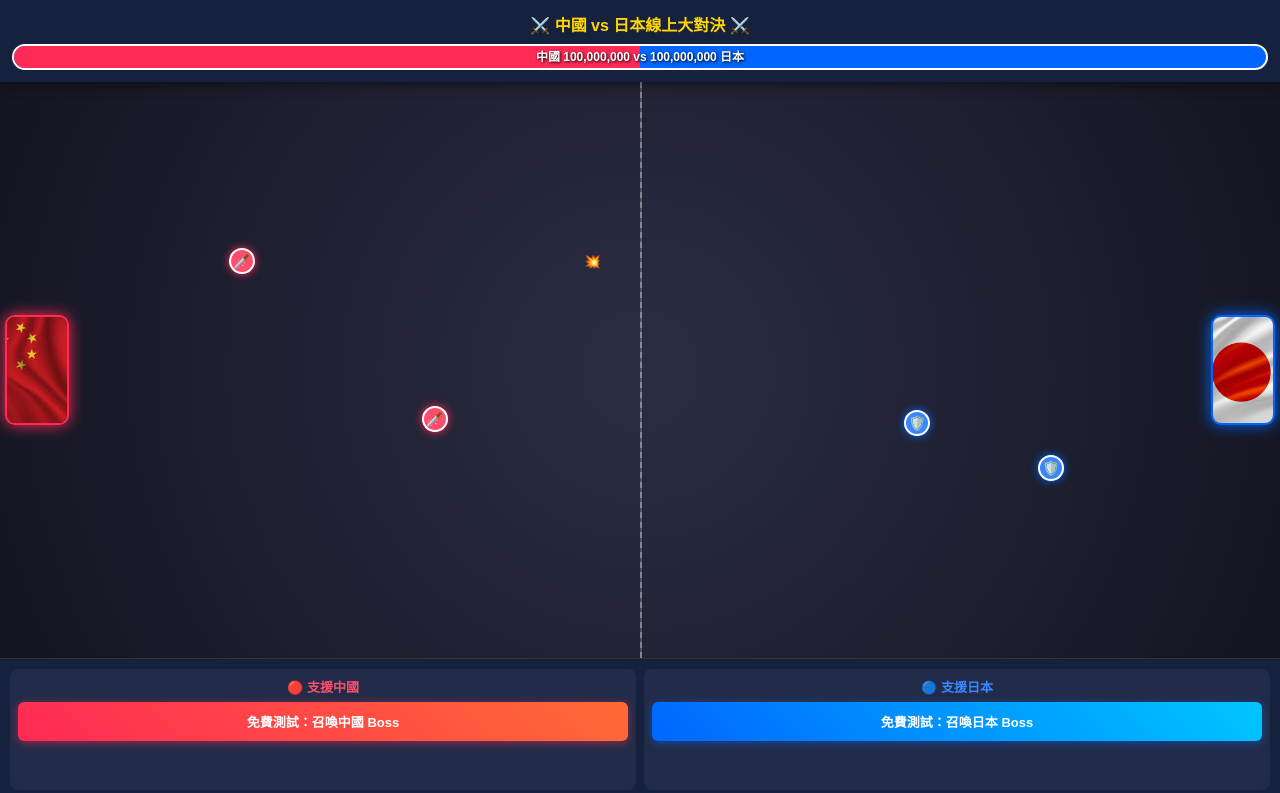
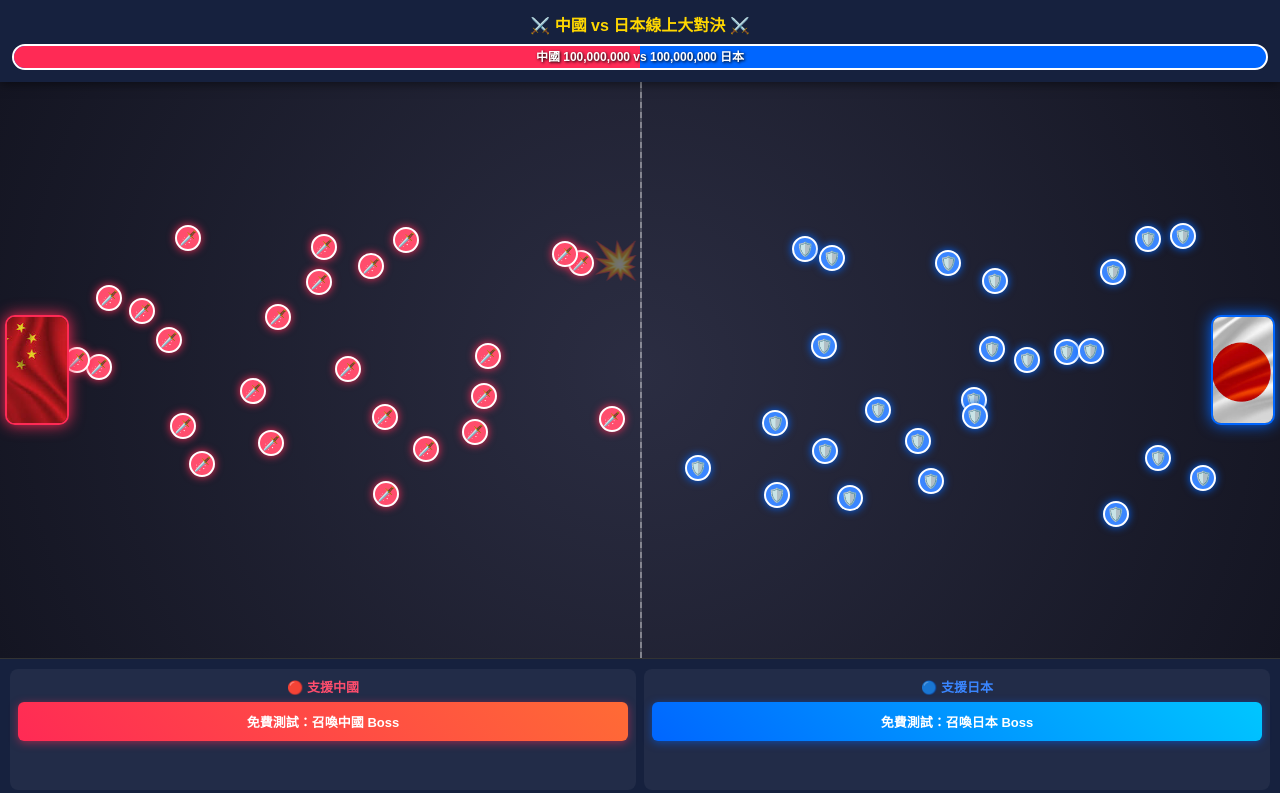
Before and after one commit to s76dj26b9y-lang/Sino-Japanese-War, a plain HTML site: page index.html in a window 1280 px wide. Drawn offline with Linux system fonts and the light colour scheme.

Commit message:
Update index.html

```diff
--- a/index.html
+++ b/index.html
@@ -231,7 +231,7 @@
   setInterval(() => {
     spawnUnit('red', false);
     spawnUnit('blue', false);
-  }, 1800);
+  }, 200);
 
   function gameLoop() {
     frameCount++;
```
